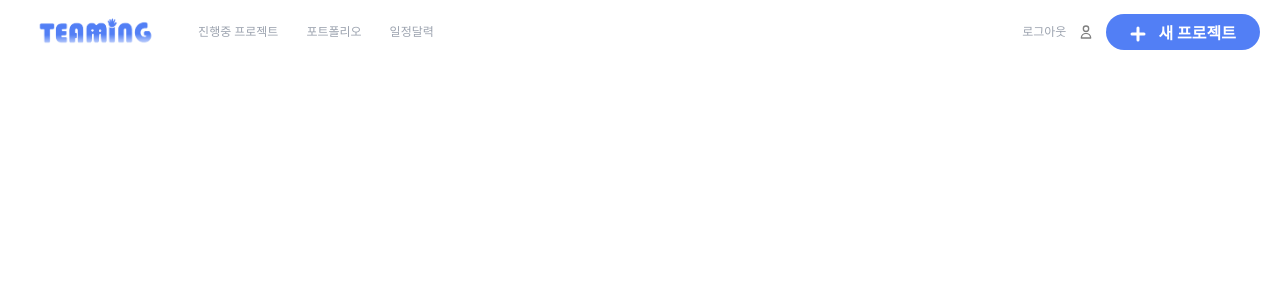
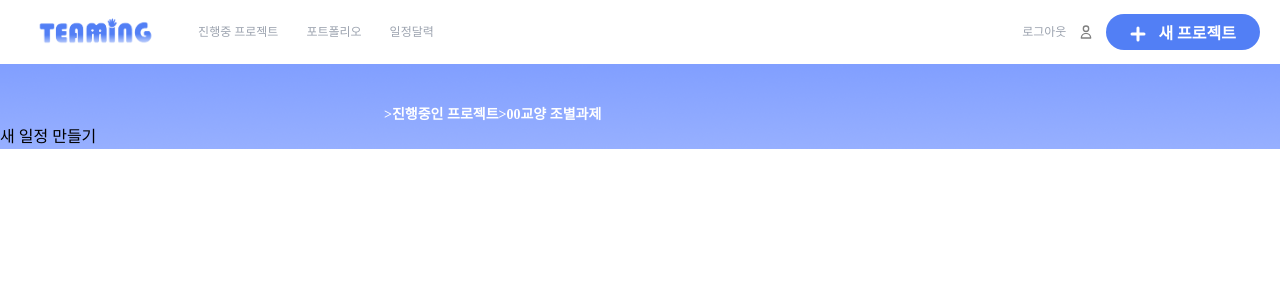
Before and after one commit to UmcTeaming/FrontEnd_WEB, a React (Create React App) app in the folder teaming/: page /calendar in a window 1280 px wide. Shown: the top 300 px of the page. Built offline with nearby package versions, Linux system fonts and the light colour scheme; a web font is replaced by a local one.

Commit message:
달력 페이지 추가_오류 해결중

```diff
--- a/teaming/package.json
+++ b/teaming/package.json
@@ -9,9 +9,11 @@
     "@fortawesome/free-regular-svg-icons": "^6.4.0",
     "@fortawesome/free-solid-svg-icons": "^6.4.0",
     "@fortawesome/react-fontawesome": "^0.2.0",
+    "@mui/x-date-pickers": "^6.10.1",
     "@testing-library/jest-dom": "^5.16.5",
     "@testing-library/react": "^13.4.0",
     "@testing-library/user-event": "^13.5.0",
+    "dayjs": "^1.11.9",
     "moment": "^2.29.4",
     "react": "^18.2.0",
     "react-calendar": "^4.4.0",
--- a/teaming/src/App.js
+++ b/teaming/src/App.js
@@ -12,6 +12,7 @@ import Project from "./pages/Project";
 import FileDetail from "./pages/FileDetail";
 import End from "./pages/End";
 import {Home} from "./pages/Home";
+import {Calendar} from "./pages/Calendar";
 
 
 function App() {
@@ -29,7 +30,7 @@ function App() {
           <Route path="/mypage/*" element={<ChangePw />} />
 
           <Route path='/home' element={<Home />} />   {/* 원래 경로는 / 이지만 확인을 위해 임의로 /home으로 작성했습니다  */}
-          {/* <Route path='/calendar' element={<Calendar/>}/> */}
+          <Route path="/calendar" element={<Calendar/>}/>
 
           {/* 포트폴리오 */}
           <Route path="/portfolio" element={<PortfolioList />} />
--- /dev/null
+++ b/teaming/src/components/Calendarcalendar.css
@@ -0,0 +1,19 @@
+.CalendarApp{
+  background-image: url('../../public/img/backgroundImgs/web_bg1.png')
+}
+.CalendarApp .Calendartxt{
+  padding-top: 40px;
+  margin-left: 30%;
+  font-size: 14px;
+  font-weight: 700;
+  color: #fff;
+}
+
+.CalendarApp .content{
+  width: 420px;
+  height: 420px;
+  border-radius: 10px;
+  margin-top: 15px;
+  margin-left: 30%;
+  background-color: white;
+}
--- /dev/null
+++ b/teaming/src/components/Calendarcalendar.js
@@ -0,0 +1,21 @@
+import React from 'react'
+import './Calendarcalendar.css';
+// import { LocalizationProvider } from '@mui/x-date-pickers/LocalizationProvider';
+// import { AdapterDayjs } from '@mui/x-date-pickers/AdapterDayjs';
+// import { DateCalendar } from '@mui/x-date-pickers/DateCalendar';
+
+export const Calendarcalendar = () => {
+  return (
+    <div className='CalendarApp'>
+      <div className='Calendartxt'>&#62;진행중인 프로젝트&#62;00교양 조별과제</div>
+      {/* <div className='content'>
+        <LocalizationProvider dateAdapter={AdapterDayjs}>
+          <DateCalendar />
+        </LocalizationProvider>
+      </div> */}
+      <div className='Calendarnew'>
+        새 일정 만들기
+      </div>
+    </div>
+  )
+}
--- /dev/null
+++ b/teaming/src/pages/Calendar.js
@@ -0,0 +1,10 @@
+import React from 'react'
+import { Calendarcalendar } from '../components/Calendarcalendar'
+
+export const Calendar = () => {
+  return (
+    <div className='calendarcontainer'>
+      <Calendarcalendar/>
+    </div>
+  )
+}
```
Also changed, not shown: 1 other file (tests, documents, lock files or other folders).
